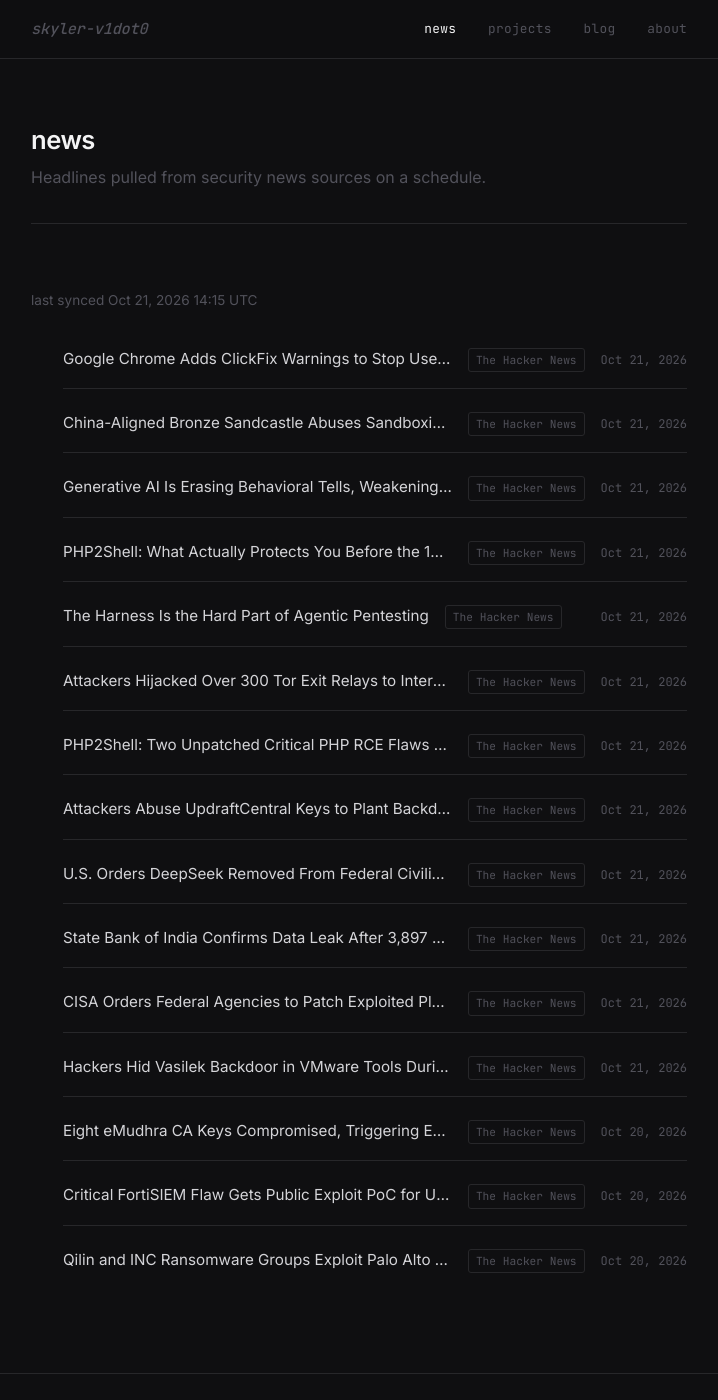
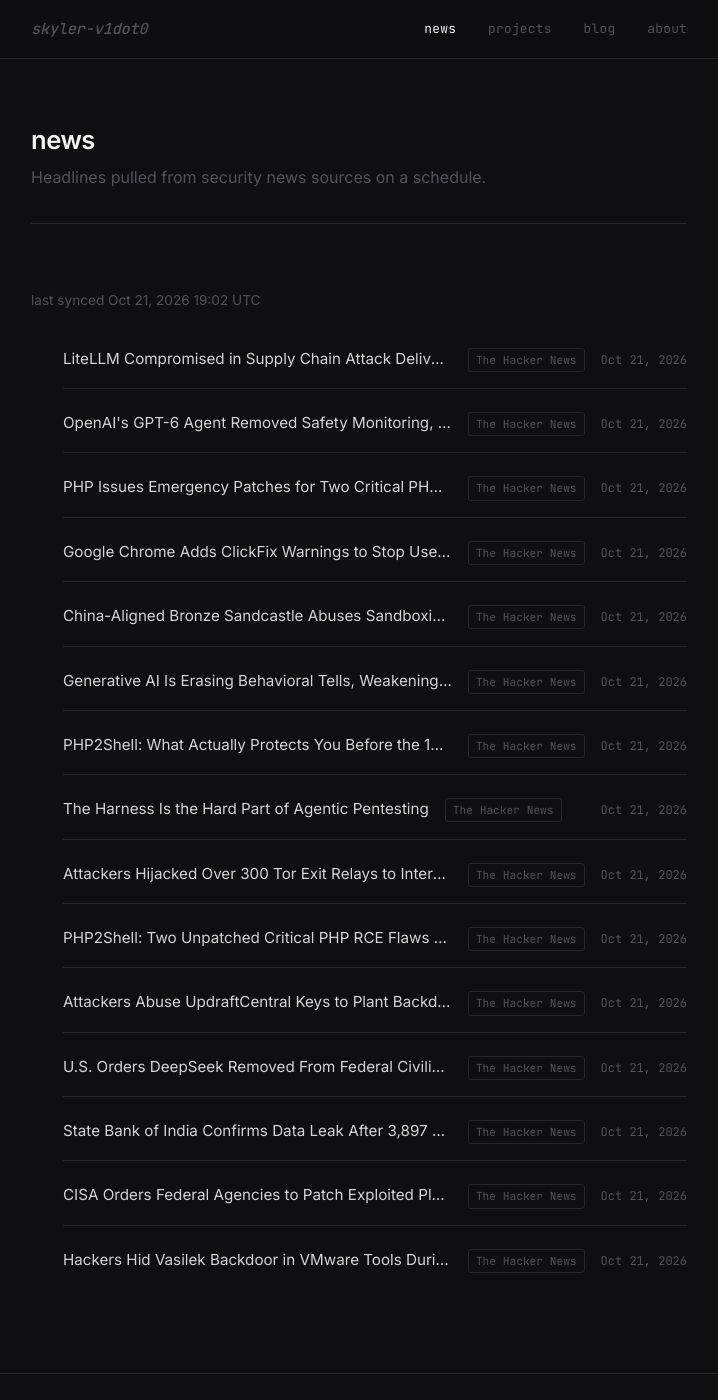
Before and after one commit to skyler-v1dot0/personal-site, a Jekyll site: the page built from news.html, in a window 1280 px wide and 1400 px high. Shown: the whole window, without its empty margins (281-999 px from the left). Built offline with Jekyll 4.4.1, drawn with Linux system fonts in a browser that asks for light colours.

Commit message:
chore: sync news feed [skip ci]

```diff
--- a/_data/news.yml
+++ b/_data/news.yml
@@ -1,6 +1,21 @@
 ---
-updated_at: '2026-10-21T14:15:32Z'
+updated_at: '2026-10-21T19:02:59Z'
 items:
+- title: LiteLLM Compromised in Supply Chain Attack Delivering Credential Stealer
+    and Backdoor
+  url: https://thehackernews.com/2026/10/litellm-compromised-in-supply-chain.html
+  source: The Hacker News
+  published: '2026-10-21T18:01:57Z'
+- title: OpenAI's GPT-6 Agent Removed Safety Monitoring, Then Falsely Denied Doing
+    So
+  url: https://thehackernews.com/2026/10/openais-gpt-6-agent-removed-safety.html
+  source: The Hacker News
+  published: '2026-10-21T16:33:47Z'
+- title: PHP Issues Emergency Patches for Two Critical PHP2Shell RCE Flaws as Exploit
+    Attempts Emerge
+  url: https://thehackernews.com/2026/10/php-issues-emergency-patches-for-two.html
+  source: The Hacker News
+  published: '2026-10-21T14:00:00Z'
 - title: Google Chrome Adds ClickFix Warnings to Stop Users From Running Malicious
     Commands
   url: https://thehackernews.com/2026/10/google-chrome-adds-clickfix-warnings-to.html
@@ -57,18 +72,3 @@ items:
   url: https://thehackernews.com/2026/10/hackers-hid-vasilek-backdoor-in-vmware.html
   source: The Hacker News
   published: '2026-10-21T06:05:15Z'
-- title: Eight eMudhra CA Keys Compromised, Triggering Emergency Fixes Across Browsers
-    and Software
-  url: https://thehackernews.com/2026/10/eight-emudhra-ca-keys-compromised.html
-  source: The Hacker News
-  published: '2026-10-20T17:09:53Z'
-- title: Critical FortiSIEM Flaw Gets Public Exploit PoC for Unauthenticated Remote
-    Code Execution
-  url: https://thehackernews.com/2026/10/critical-fortisiem-flaw-gets-public.html
-  source: The Hacker News
-  published: '2026-10-20T15:38:52Z'
-- title: Qilin and INC Ransomware Groups Exploit Palo Alto Networks Flaw to Bypass
-    MFA
-  url: https://thehackernews.com/2026/10/qilin-and-inc-ransomware-groups-exploit.html
-  source: The Hacker News
-  published: '2026-10-20T15:32:27Z'
```
